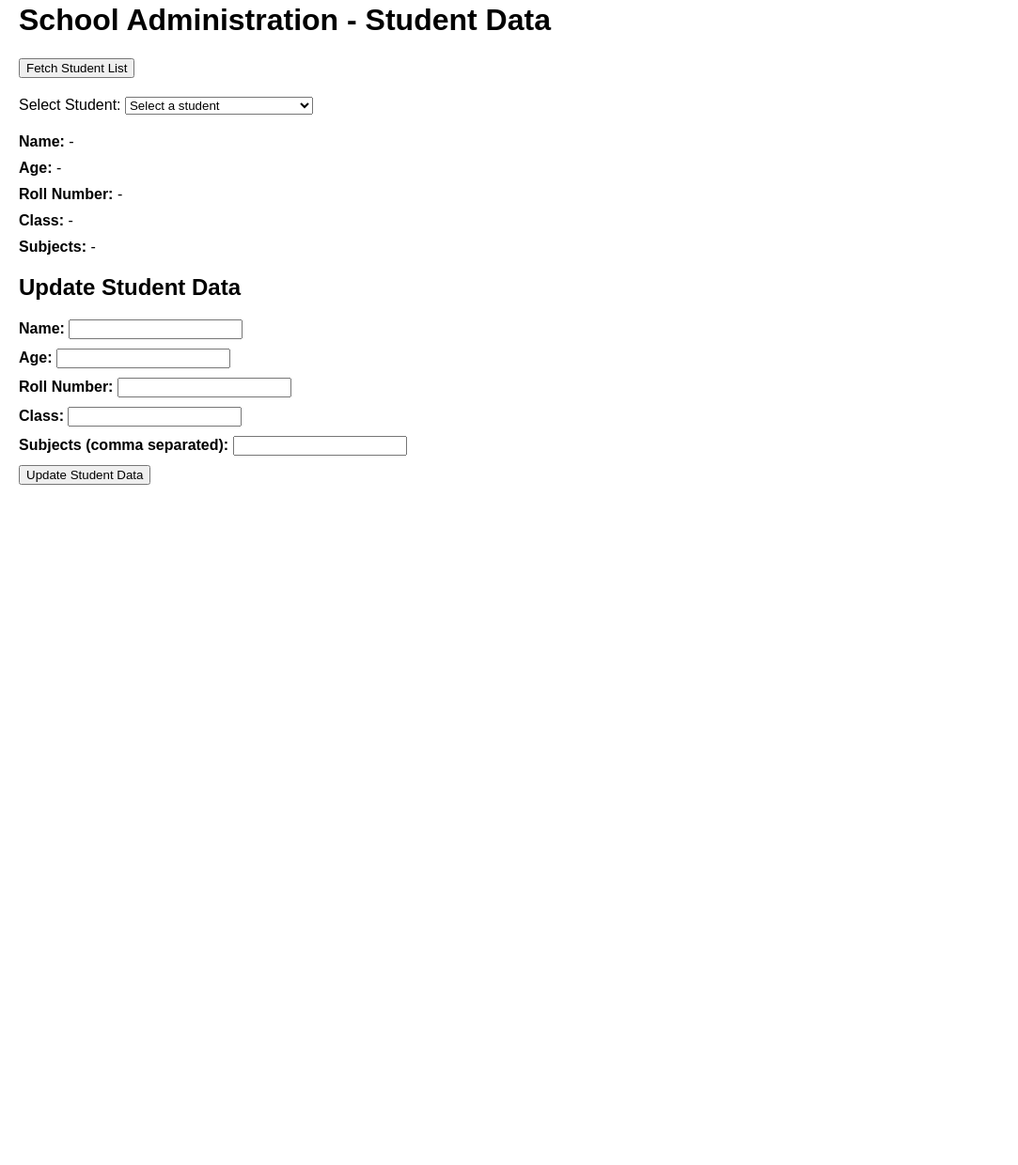
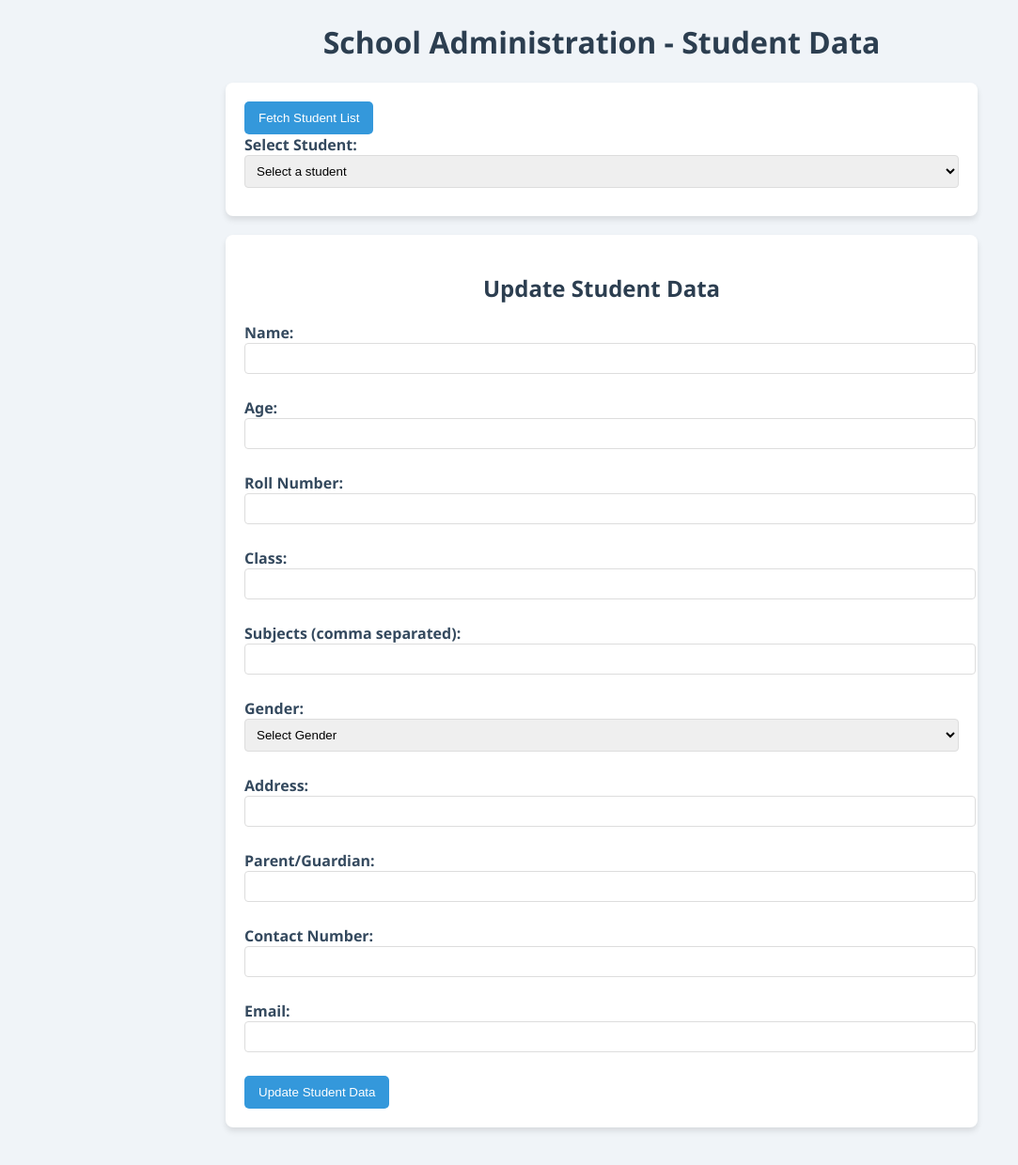
Before and after one commit to nspacer/serverless, a plain HTML site: page index.html in a window 1280 px wide. Shown: the part 18-1258 px from the top of the page at 94% size, without its empty margins (0-1083 px from the left). Before the commit the page ends 800 px from the top, so only its background shows below. Drawn offline with Linux system fonts and the light colour scheme.

Commit message:
Add files via upload

```diff
--- a/index.html
+++ b/index.html
@@ -6,45 +6,94 @@
     <title>School Admin - Student Data</title>
     <style>
         body {
-            font-family: Arial, sans-serif;
-            margin: 20px;
+            font-family: 'Segoe UI', Tahoma, Geneva, Verdana, sans-serif;
+            margin: 0;
+            padding: 0;
+            background-color: #f0f4f8;
+            color: #333;
         }
-        .student-list {
-            margin-top: 20px;
+        .container {
+            max-width: 800px;
+            margin: 0 auto;
+            padding: 20px;
         }
-        .student-list select {
-            width: 200px;
+        h1, h2 {
+            color: #2c3e50;
+            text-align: center;
         }
-        .student-info, .update-form {
-            margin-top: 20px;
+        .card {
+            background-color: #fff;
+            border-radius: 8px;
+            box-shadow: 0 4px 6px rgba(0, 0, 0, 0.1);
+            padding: 20px;
+            margin-bottom: 20px;
+        }
+        .btn {
+            background-color: #3498db;
+            color: #fff;
+            border: none;
+            padding: 10px 15px;
+            border-radius: 5px;
+            cursor: pointer;
+            transition: background-color 0.3s;
+        }
+        .btn:hover {
+            background-color: #2980b9;
+        }
+        select, input {
+            width: 100%;
+            padding: 8px;
+            margin-bottom: 10px;
+            border: 1px solid #ddd;
+            border-radius: 4px;
+        }
+        label {
+            font-weight: bold;
+            color: #34495e;
         }
         .student-info div, .update-form div {
-            margin-bottom: 10px;
+            margin-bottom: 15px;
         }
-        .student-info label, .update-form label {
-            font-weight: bold;
+        .student-info span {
+            font-weight: normal;
+            color: #7f8c8d;
         }
+        .card.student-info {
+            display: none;
+        }
+
     </style>
 </head>
 <body>
+    <div class="container">
         <h1>School Administration - Student Data</h1>
-    <button onclick="fetchStudentList()">Fetch Student List</button>
+
+        <div class="card">
+            <button class="btn" onclick="fetchStudentList()">Fetch Student List</button>
             <div class="student-list">
                 <label for="students">Select Student:</label>
-        <select id="students" onchange="fetchStudentData(this.value)">
+                <select id="students" onchange="this.value ? fetchStudentData(this.value) : clearStudentInfo()">
                     <option value="">Select a student</option>
                 </select>
             </div>
-    <div class="student-info">
+        </div>
+
+        <div class="card student-info">
+            <h2>Student Information</h2>
             <div><label>Name:</label> <span id="student-name">-</span></div>
             <div><label>Age:</label> <span id="student-age">-</span></div>
             <div><label>Roll Number:</label> <span id="student-roll">-</span></div>
             <div><label>Class:</label> <span id="student-class">-</span></div>
             <div><label>Subjects:</label> <span id="student-subjects">-</span></div>
+            <div><label>Gender:</label> <span id="student-gender">-</span></div>
+            <div><label>Address:</label> <span id="student-address">-</span></div>
+            <div><label>Parent/Guardian:</label> <span id="student-parent">-</span></div>
+            <div><label>Contact Number:</label> <span id="student-contact">-</span></div>
+            <div><label>Email:</label> <span id="student-email">-</span></div>
         </div>
 
+        <div class="card update-form">
             <h2>Update Student Data</h2>
-    <div class="update-form">
             <div>
                 <label for="update-name">Name:</label>
                 <input type="text" id="update-name">
@@ -65,32 +114,75 @@
                 <label for="update-subjects">Subjects (comma separated):</label>
                 <input type="text" id="update-subjects">
             </div>
-        <button onclick="updateStudentData()">Update Student Data</button>
+            <div>
+                <label for="update-gender">Gender:</label>
+                <select id="update-gender">
+                    <option value="">Select Gender</option>
+                    <option value="Male">Male</option>
+                    <option value="Female">Female</option>
+                    <option value="Other">Other</option>
+                </select>
+            </div>
+            <div>
+                <label for="update-address">Address:</label>
+                <input type="text" id="update-address">
+            </div>
+            <div>
+                <label for="update-parent">Parent/Guardian:</label>
+                <input type="text" id="update-parent">
+            </div>
+            <div>
+                <label for="update-contact">Contact Number:</label>
+                <input type="tel" id="update-contact">
+            </div>
+            <div>
+                <label for="update-email">Email:</label>
+                <input type="email" id="update-email">
+            </div>
+            <button class="btn" onclick="updateStudentData()">Update Student Data</button>
+        </div>
     </div>
 
     <script>
 async function fetchStudentList() {
     try {
-                const apiUrl = 'https://bvb2u3v6m5.execute-api.us-east-1.amazonaws.com/prod/'; // Replace with your actual API URL
-                const response = await fetch(apiUrl);
+        const apiUrl = 'https://632lyz50tl.execute-api.eu-central-1.amazonaws.com/Prod/student/';
+        const response = await fetch(apiUrl, {
+            method: 'GET',
+            headers: {
+                'Content-Type': 'application/json',
+                'Authorization': 'allow'
+            }
+        });
 
         if (response.ok) {
-                    const jsonResponse = await response.json(); // This gives you the whole response object
+            const responseData = await response.json();
+            console.log('Raw response:', responseData);
 
-                    // Check the structure of the response
-                    console.log(jsonResponse);
+            let students;
+            if (responseData.statusCode === 200 && responseData.body) {
+                students = JSON.parse(responseData.body);
+            } else {
+                throw new Error('Unexpected response format');
+            }
 
-                    // Access the 'body' field and parse it as JSON
-                    const students = JSON.parse(jsonResponse.body); // Parse the stringified JSON array
+            console.log('Processed students:', students);
 
+            if (Array.isArray(students) && students.length > 0) {
                 const select = document.getElementById('students');
-                    select.innerHTML = '<option value="">Select a student</option>'; // Reset options
+                select.innerHTML = '<option value="">Select a student</option>';
                 students.forEach(student => {
                     const option = document.createElement('option');
-                        option.value = student.roll; // Assume roll number is unique
-                        option.textContent = `${student.name} (Roll: ${student.roll})`;
+                    option.value = student.roll;
+                    option.textContent = `${student.name || 'Unknown'} (Roll: ${student.roll})`;
                     select.appendChild(option);
                 });
+                alert('student data fetched')
+            } else {
+                // No data exists or empty array
+                alert('No student data exists.');
+                console.log('No student data found');
+            }
         } else {
             console.error('Error fetching student list:', response.statusText);
         }
@@ -100,64 +192,116 @@
 }
 
 
-
 async function fetchStudentData(rollNumber) {
     try {
-                const apiUrl = `https://your-api-gateway-url.amazonaws.com/prod/students/${rollNumber}`; // Replace with your API URL
-                const response = await fetch(apiUrl);
+        console.log('Fetching data for roll number:', rollNumber);
+        const apiUrl = `https://632lyz50tl.execute-api.eu-central-1.amazonaws.com/Prod/student/${rollNumber}`;
+        const response = await fetch(apiUrl, {
+            method: 'GET',
+            headers: {
+                'Content-Type': 'application/json'
+            }
+        });
 
-                if (response.ok) {
-                    const jsonResponse = await response.json(); // Parse the response to a JavaScript object
+        console.log('Response status:', response.status);
+        const responseData = await response.json();
+        console.log('Response data:', responseData);
 
-                    // Check the structure of the response
-                    console.log(jsonResponse);
+        if (response.ok && responseData.statusCode === 200) {
+            let students;
+            try {
+                students = JSON.parse(responseData.body);
+            } catch (e) {
+                console.error('Error parsing JSON:', e);
+                alert('Error parsing student data. Please try again.');
+                return;
+            }
 
-                    // Assuming jsonResponse is the student object
-                    const student = jsonResponse;
+            console.log('Parsed students data:', students);
 
-                    // Display or use student data as needed
-                    document.getElementById('student-name').textContent = student.name;
-                    document.getElementById('student-age').textContent = student.age;
-                    document.getElementById('student-class').textContent = student.class;
-                    document.getElementById('student-subject').textContent = student.subject;
+            // Find the student with the matching roll number
+            const student = students.find(s => s.roll === rollNumber);
+
+            if (!student) {
+                console.error('Student not found for roll number:', rollNumber);
+                alert('Student not found. Please try again.');
+                return;
+            }
+
+            console.log('Selected student data:', student);
+
+            // Populate the Student Information section
+            const fields = ['name', 'age', 'roll', 'class', 'subjects', 'gender', 'address', 'parent', 'contact', 'email'];
+            fields.forEach(field => {
+                const element = document.getElementById(`student-${field}`);
+                if (element) {
+                    element.textContent = student[field] || '-';
                 } else {
-                    console.error('Error fetching student data:', response.statusText);
+                    console.warn(`Element not found for field: ${field}`);
+                }
+            });
+
+            // Make the Student Information section visible
+            const infoSection = document.querySelector('.card.student-info');
+            if (infoSection) {
+                infoSection.style.display = 'block';
+            } else {
+                console.error('Student info section not found');
+            }
+        } else {
+            console.error('Error fetching student data:', responseData.statusCode, responseData.body);
+            alert(`Failed to fetch student data. Status: ${responseData.statusCode}`);
         }
     } catch (error) {
-                console.error('Error fetching student data:', error);
+        console.error('Error in fetchStudentData:', error);
+        alert('An error occurred while fetching student data. Please check the console and try again.');
     }
 }
 
 
-        async function updateStudentData(rollNumber, updatedData) {
+
+async function updateStudentData() {
+    const rollNumber = document.getElementById('update-roll').value;
+    const updatedData = {
+        roll: rollNumber,  // Include the roll number in the data
+        name: document.getElementById('update-name').value,
+        age: document.getElementById('update-age').value,
+        class: document.getElementById('update-class').value,
+        subjects: document.getElementById('update-subjects').value,
+        gender: document.getElementById('update-gender').value,
+        address: document.getElementById('update-address').value,
+        parent: document.getElementById('update-parent').value,
+        contact: document.getElementById('update-contact').value,
+        email: document.getElementById('update-email').value
+    };
+
     try {
-                const apiUrl = `https://your-api-gateway-url.amazonaws.com/prod/students/${rollNumber}`; // Replace with your API URL
+        const apiUrl = `https://632lyz50tl.execute-api.eu-central-1.amazonaws.com/Prod/student/${rollNumber}`;
 
         const response = await fetch(apiUrl, {
             method: 'PUT',
             headers: {
-                        'Content-Type': 'application/json'
+                'Content-Type': 'application/json',
+                'Authorization': 'allow'
             },
-                    body: JSON.stringify(updatedData) // Convert updatedData to JSON string
+            body: JSON.stringify(updatedData)
         });
 
+        const jsonResponse = await response.json();
+
         if (response.ok) {
-                    const jsonResponse = await response.json(); // Parse the response to a JavaScript object
-
-                    // Check the structure of the response
-                    console.log('Update successful:', jsonResponse);
-
-                    // Handle successful update (e.g., show a success message)
-                    alert('Student data updated successfully!');
+            console.log('Operation successful:', jsonResponse);
+            alert(`Student data updated successfully for Roll Number: ${rollNumber}`);
         } else {
-                    console.error('Error updating student data:', response.statusText);
-                    alert('Failed to update student data.');
+            console.error('Error processing student data:', jsonResponse);
+            alert(`Failed to process student data: ${jsonResponse.error || 'Unknown error'}`);
         }
     } catch (error) {
-                console.error('Error updating student data:', error);
-                alert('Error occurred while updating student data.');
+        console.error('Error processing student data:', error);
+        alert('Error occurred while processing student data.');
     }
 }
+
 
     </script>
 </body>
```
Lines whose indentation alone changed are shown as unchanged.
